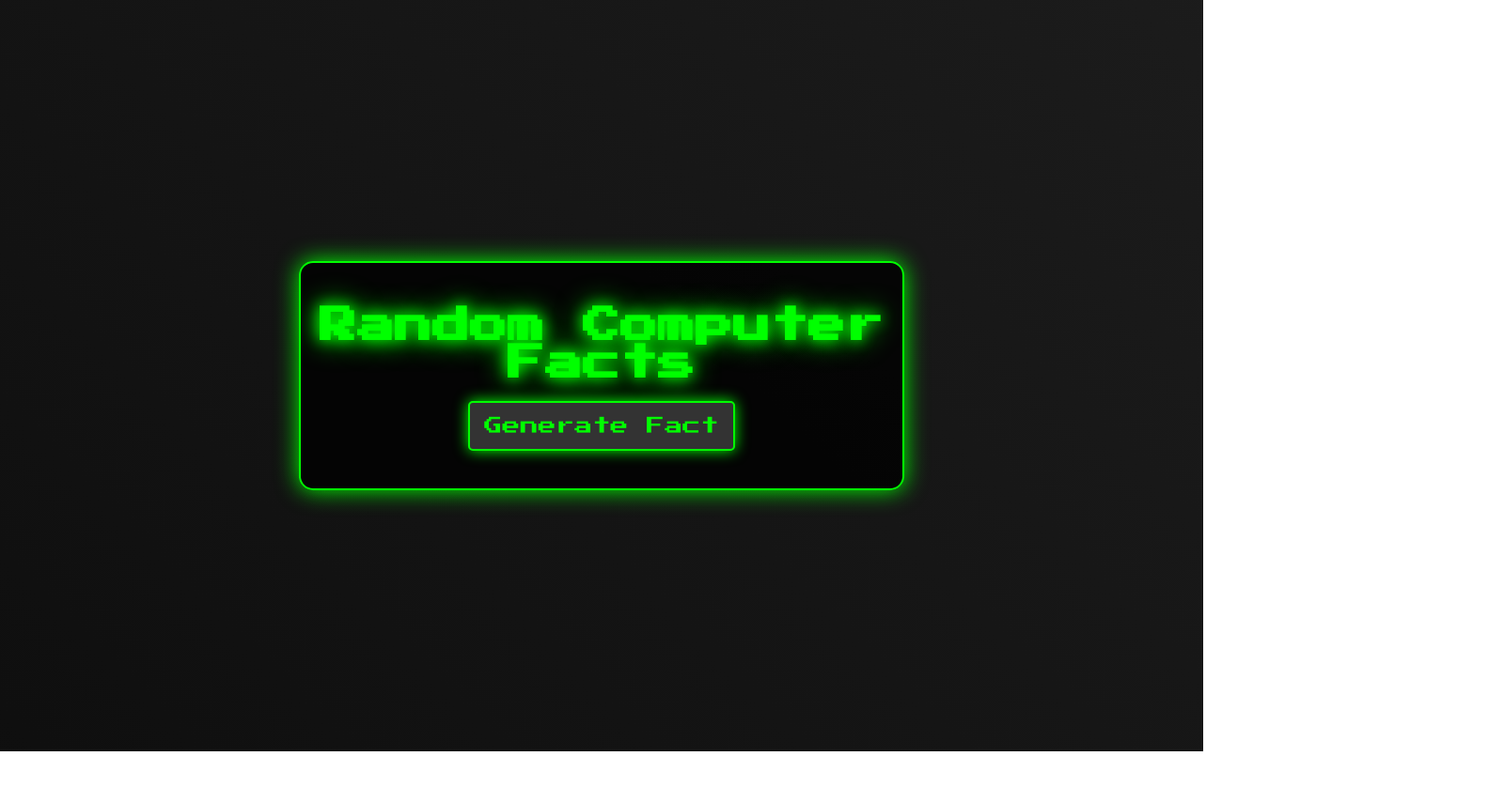
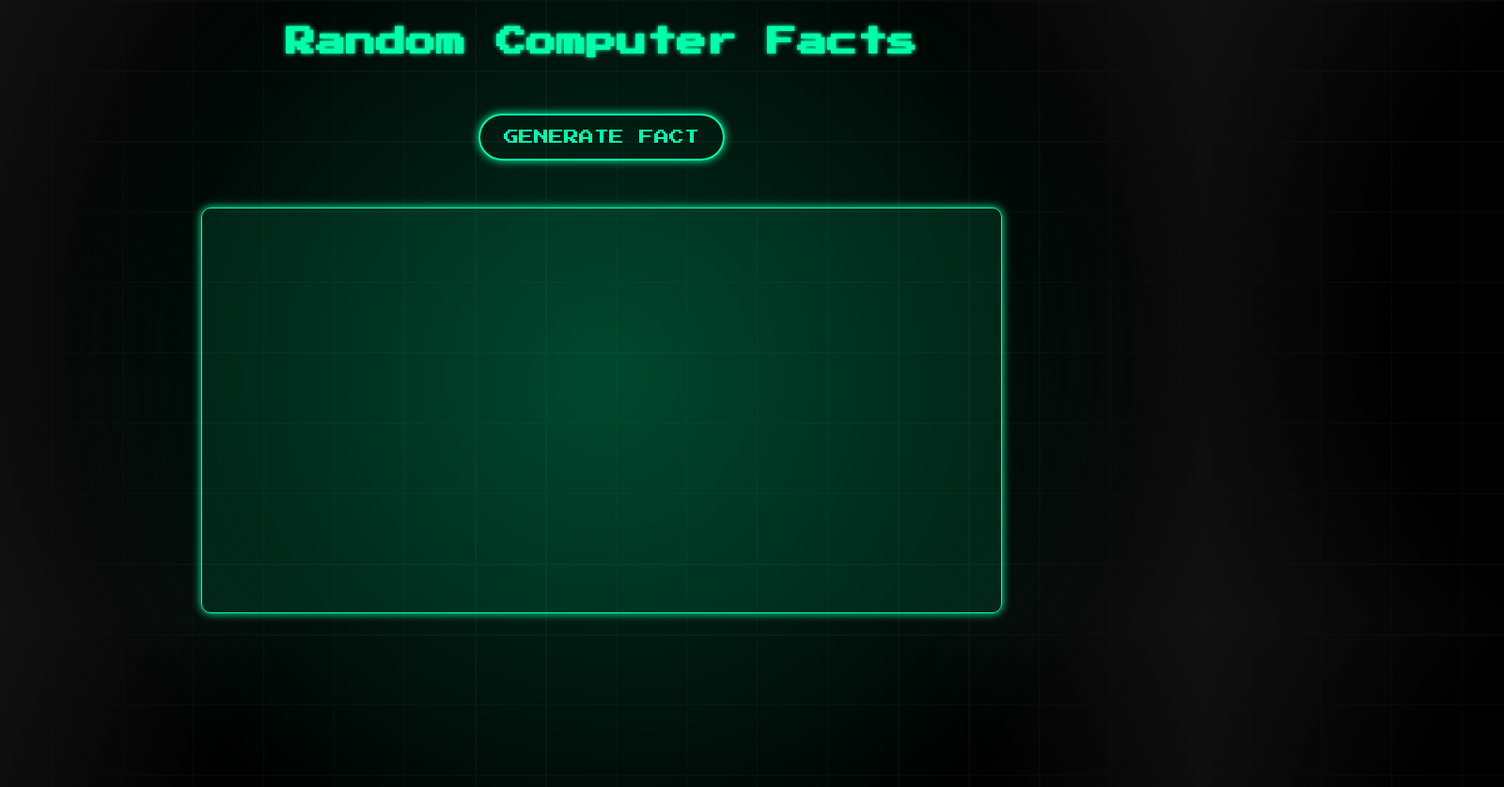
Before and after one commit to Pratham-Vishwakarma/Computers-Fun-Fact, a plain HTML site: page index.html in a window 1280 px wide. Shown: the whole page at 94% size, 1600 px wide, since content can reach past the window. Before the commit the page ends 800 px from the top, so only its background shows below. Drawn offline with Linux system fonts and the light colour scheme.

Commit message:
Update style.css

```diff
--- a/style.css
+++ b/style.css
@@ -1,109 +1,157 @@
-/* Body and background */
+/* Body with a retro grid background */
 body {
-    background: radial-gradient(circle at 50%, #000000, #333333);
-    color: #00FF00;
-    font-family: 'Press Start 2P', cursive; /* Retro video game font */
-    text-shadow: 0 0 10px #00FF00; /* Glowing text effect */
+    background: radial-gradient(circle at center, #000000 60%, #111111);
+    color: #00FFAA;
+    font-family: 'Press Start 2P', cursive;
+    text-align: center;
+    overflow: hidden;
     display: flex;
     justify-content: center;
     align-items: center;
-    height: 100vh;
-    margin: 0;
-    overflow: hidden; /* Prevent scrolling */
-    transition: background 1s ease;
+    flex-direction: column;
 }
 
-/* Container for content */
-.container {
-    border: 2px solid #00FF00;
-    padding: 20px;
-    background-color: rgba(0, 0, 0, 0.8); /* Semi-transparent background */
-    box-shadow: 0 0 25px #00FF00; /* Glowing border */
-    border-radius: 15px;
-    text-align: center;
-    width: 80%; /* Ensure the container isn't too wide */
-    max-width: 600px; /* Maximum width */
-    transition: transform 0.3s ease;
+/* Animated grid background */
+body::before {
+    content: '';
+    position: absolute;
+    top: 0;
+    left: 0;
+    width: 100%;
+    height: 100%;
+    background: repeating-linear-gradient(
+        #0d0d0d 0px,
+        #0d0d0d 1px,
+        transparent 1px,
+        transparent 50px
+    ),
+    repeating-linear-gradient(
+        90deg,
+        #0d0d0d 0px,
+        #0d0d0d 1px,
+        transparent 1px,
+        transparent 50px
+    );
+    transform: scale(1.5);
+    opacity: 0.1;
+    z-index: -2;
+    animation: gridAnimation 10s linear infinite;
 }
 
-/* Title styling */
+/* Grid animation to create a subtle moving effect */
+@keyframes gridAnimation {
+    0% { transform: translateY(0) scale(1.5); }
+    100% { transform: translateY(-50px) scale(1.5); }
+}
+
+/* Neon-glowing header */
 h1 {
-    color: #00FF00;
-    text-shadow: 0 0 15px #00FF00, 0 0 30px #00FF00; /* More intense glow */
-    font-size: 2.5em;
+    color: #00FFAA;
+    text-shadow: 0 0 5px #00FFAA;
     margin-bottom: 20px;
 }
 
-/* Button Styling */
+/* Button with smooth hover effect */
 button {
-    background-color: #333333;
-    color: #00FF00;
-    border: 2px solid #00FF00;
-    padding: 15px;
-    font-size: 1.2em;
-    font-family: 'Press Start 2P', cursive;
+    background-color: transparent;
+    color: #00FFAA;
+    border: 2px solid #00FFAA;
+    padding: 15px 25px;
+    font-size: 1em;
+    border-radius: 30px;
+    text-transform: uppercase;
     cursor: pointer;
-    box-shadow: 0 0 15px #00FF00;
-    transition: background-color 0.3s ease, transform 0.3s ease, box-shadow 0.3s ease;
-    border-radius: 5px;
+    transition: transform 0.3s ease, box-shadow 0.3s ease;
+    box-shadow: 0 0 10px #00FFAA;
+    font-family: 'Press Start 2P';
+    margin-top: 40px;
 }
 
 button:hover {
-    background-color: #444444;
     transform: scale(1.1);
-    box-shadow: 0 0 25px #00FF00;
+    box-shadow: 0 0 15px #00FFAA, 0 0 25px #00FFAA;
 }
 
-/* Fun fact display with fade-in animation */
+/* Display for fun fact */
 .fun-fact-display {
-    font-size: 1.1em;
-    margin-top: 20px;
-    color: #00FF00;
-    opacity: 0; /* Initially hidden */
-    animation: fadeIn 1s forwards; /* Apply the fade-in animation */
+    margin-top: 50px;
+    font-size: 1em;
+    background: rgba(0, 255, 170, 0.1);
+    border: 1px solid #00FFAA;
+    padding: 15px 25px;
+    border-radius: 10px;
+    box-shadow: 0 0 10px #00FFAA;
+    animation: fadeIn 2s ease;
+    height: 50vh;
+    width: 800px;
 }
 
-/* Keyframes for fade-in effect */
+.fun-fact-title {
+    font-size: 30px;
+    display: block;
+    text-decoration: underline;
+    margin-top: 20px;
+    margin-bottom: 10px;
+}
+
+.fun-fact-description {
+    font-size: 17px;
+    display: block;
+    margin-top: 20px;
+}
+
+/* Smooth fade-in effect */
 @keyframes fadeIn {
+    from { opacity: 0; }
+    to { opacity: 1; }
+}
+
+/* Create a glowing grid effect */
+body::before {
+    content: '';
+    position: absolute;
+    top: 0;
+    left: 0;
+    width: 100%;
+    height: 100%;
+    background: repeating-linear-gradient(
+        #111111 0px,
+        #111111 1px,
+        transparent 1px,
+        transparent 50px
+    ),
+    repeating-linear-gradient(
+        90deg,
+        #111111 0px,
+        #111111 1px,
+        transparent 1px,
+        transparent 50px
+    );
+    z-index: -2;
+    opacity: 0.5;
+}
+
+/* Animated gradient for depth */
+body::after {
+    content: '';
+    position: absolute;
+    top: 0;
+    left: 0;
+    width: 100%;
+    height: 100%;
+    background: radial-gradient(circle, rgba(0, 255, 170, 0.2), transparent 60%);
+    z-index: -1;
+    animation: glowAnimation 6s infinite alternate;
+}
+
+/* Grid motion */
+@keyframes glowAnimation {
     0% {
-        opacity: 0;
+        transform: scale(1.2);
+        filter: blur(5px);
     }
     100% {
-        opacity: 1;
+        transform: scale(1.3);
+        filter: blur(8px);
     }
 }
-
-/* Glow effect on selection */
-::selection {
-    background-color: #00FF00;
-    color: #000000;
-}
-
-/* Add animations to links */
-a {
-    color: #00FF00;
-    text-decoration: none;
-    border-bottom: 1px dashed #00FF00;
-    transition: color 0.3s ease, border-bottom-color 0.3s ease;
-}
-
-a:hover {
-    color: #FFFFFF;
-    border-bottom-color: #FFFFFF;
-}
-
-/* Floating background animation */
-@keyframes backgroundAnimation {
-    0% {
-        background-position: 0 0;
-    }
-    100% {
-        background-position: 100% 100%;
-    }
-}
-
-body {
-    background: linear-gradient(45deg, #000000, #333333);
-    background-size: 400% 400%;
-    animation: backgroundAnimation 5s ease infinite;
-}
```
